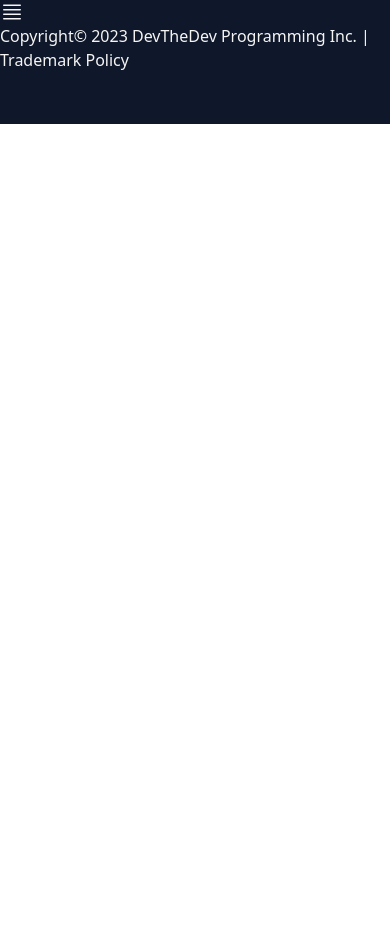
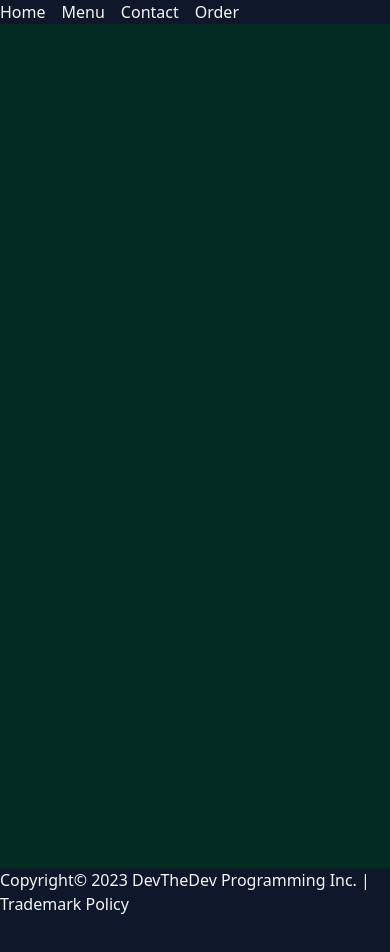
Before and after one commit to lapierredevon/dinner-for-two, a React (Create React App) app: page / in a window 390 px wide. Shown: the top 952 px of the page. Before the commit the page ends 844 px from the top, so only its background shows below. Built offline with nearby package versions, Linux system fonts and the light colour scheme.

Commit message:
fixed-white-space

```diff
--- a/package.json
+++ b/package.json
@@ -10,6 +10,7 @@
     "@types/node": "^16.18.21",
     "@types/react": "^18.0.30",
     "@types/react-dom": "^18.0.11",
+    "@types/react-router-dom": "^5.3.3",
     "framer-motion": "^10.10.0",
     "react": "^18.2.0",
     "react-dom": "^18.2.0",
--- a/src/App.tsx
+++ b/src/App.tsx
@@ -8,7 +8,7 @@ function App() {
   return (
     <div>
       <Header />
-      <div>
+      <div className="h-screen bg-emerald-950">
         <Outlet />
       </div>
       <div>
--- a/src/index.tsx
+++ b/src/index.tsx
@@ -8,6 +8,7 @@ import Menu from "./navigation/Menu";
 import ErrorRoute from "./navigation/ErrorPage";
 import Contact from "./navigation/Contact";
 import Orders from "./navigation/Orders";
+import ConfirmationPage from "./navigation/ConfirmationPage";
 
 /**
  * Continue to work on loader function for this project;
@@ -34,6 +35,10 @@ const router = createBrowserRouter([
         path: "/order",
         element: <Orders />,
       },
+      {
+        path: "/confirmation/:orderId",
+        element: <ConfirmationPage />,
+      },
     ],
   },
 ]);
--- /dev/null
+++ b/src/navigation/ConfirmationPage.tsx
@@ -0,0 +1,81 @@
+import React, { useEffect, useState } from "react";
+import { useParams } from "react-router-dom";
+import internal from "stream";
+
+// Build Confirmation Page
+// Confirmation page should make a get request to the database.
+// Display the order information on the page.
+interface CurrentOrder {
+  menu_item: string;
+  price: number;
+  quantity: number;
+}
+
+interface TotalOrder {
+  order_id: number;
+  receipt: Array<CurrentOrder>;
+}
+
+export default function ConfirmationPage() {
+  const [currentOrder, setCurrentOrder] = useState<TotalOrder>({
+    order_id: 0,
+    receipt: [],
+  });
+
+  const [total, setTotal] = useState(0);
+  const { orderId } = useParams();
+
+  useEffect(() => {
+    const abortController = new AbortController();
+    const signal = abortController.signal;
+    const recallOrder = async () => {
+      const order = await fetch(`http://localhost:5001/orders/${orderId}`, {
+        signal,
+      });
+      const returnedOrder = await order.json();
+      console.log("returnedOrder", returnedOrder.data);
+      await setCurrentOrder(returnedOrder.data);
+
+      // let sum = 0;
+      // for (let i = 0; i < currentOrder.receipt.length; i++) {
+      //   const element: CurrentOrder = currentOrder.receipt[i];
+      //   let sum = Number(element.price) * Number(element.quantity);
+      //   setTotal((total) => total + sum);
+      // }
+      // await setTotal(sum);
+    };
+    recallOrder();
+  }, [orderId]);
+
+  useEffect(() => {
+    for (let i = 0; i < currentOrder.receipt.length; i++) {
+      const element: CurrentOrder = currentOrder.receipt[i];
+      let sum = Number(element.price) * Number(element.quantity);
+      setTotal((total) => total + sum);
+    }
+  }, [currentOrder]);
+
+  return (
+    <div className="bg-emerald-950 text-stone-100">
+      <div className="text-3xl">
+        <p>{`Thank you for your order! Your order confirmation number is: ${orderId} `}</p>
+      </div>
+      <div>
+        {currentOrder.receipt.map((item: CurrentOrder) => {
+          return (
+            <div className="pt-5 ml-5 text-2xl">
+              <p>{`${item.menu_item} $${item.price}.00`}</p>
+              <p>{`Quantity: ${item.quantity}`}</p>
+            </div>
+          );
+        })}
+      </div>
+      {
+        <div className="mt-5 py-5 ml-5 flex flex-row text-2xl">
+          <p className="mr-3">Total:</p>
+          <p>{`$${total}.00`}</p>
+        </div>
+      }
+    </div>
+  );
+}
--- a/src/navigation/Menu.tsx
+++ b/src/navigation/Menu.tsx
@@ -4,10 +4,9 @@ import menuRoll from "../imagesAndVideos/menuRolls.png";
 // import loader from "../utils/api";
 
 /**
- * Fix the font size make mobiley responsive
- * @returns tsxcreated_at
+ * Fix the font size make mobile responsive
+ * @returns tsx created_at
  */
-
 export default function Menu() {
   interface MenuList {
     created_at?: string;
--- a/src/navigation/Orders.tsx
+++ b/src/navigation/Orders.tsx
@@ -2,11 +2,7 @@ import React, { useState, useEffect } from "react";
 import { motion } from "framer-motion";
 import AddToCart from "./AddToCart";
 import { postData } from "../utils/api";
-
-/**
- * Work on sending posts request to database
- * Create the final order page with an option to edit the data in the database
- */
+import { useNavigate } from "react-router-dom";
 
 interface CurrentOrder {
   menu_item?: string;
@@ -23,24 +19,20 @@ interface MenuList {
   id?: number;
 }
 
+interface Receipt {
+  receipt: Array<CurrentOrder>;
+}
+
 /**
  * Create a function that can handle post request
  * @returns
  */
 
-const postToDataBase = async (url: string, item: Array<MenuList>) => {
-  try {
-    const dataToServer = await postData(url, item);
-    console.log(dataToServer);
-  } catch (error) {
-    console.log(error);
-  }
-};
-
 export default function Orders() {
   const [sushiOrder, setSushiOrder] = useState<CurrentOrder[]>([]);
   const [menu, setMenu] = useState<MenuList[]>([]);
   const [tempId, setTempId] = useState<number>(0);
+  const navigate = useNavigate();
 
   const [popUp, setPopUp] = useState(false);
   const [addOrder, setAddOrder] = useState<MenuList>({
@@ -49,6 +41,16 @@ export default function Orders() {
     sushi_id: 0,
     id: 0,
   });
+
+  const postToDataBase = async (item: Receipt) => {
+    try {
+      const dataToServer = await postData(item);
+      console.log("Server", dataToServer.order_id);
+      navigate(`/confirmation/${dataToServer.order_id}`);
+    } catch (error) {
+      console.log(error);
+    }
+  };
 
   useEffect(() => {
     const abortController = new AbortController();
@@ -143,12 +145,10 @@ export default function Orders() {
                 className="bg-slate-900 w-48 h-9 rounded-lg"
                 onClick={(event) => {
                   event.preventDefault();
-                  const sendOrder = {
+                  const sendOrder: Receipt = {
                     receipt: sushiOrder,
                   };
-                  console.log(sendOrder);
-                  // postToDataBase("http://localhost:5001/orders", sushiOrder);
-                  // add code for making a post request and handling the promises return info.
+                  postToDataBase(sendOrder);
                 }}
               >
                 Submit Purchase
--- a/src/navigation/header.tsx
+++ b/src/navigation/header.tsx
@@ -16,7 +16,7 @@ export default function Header() {
   return (
     <header className="bg-slate-900 text-stone-100">
       <nav>
-        <div className="hidden md:flex justify-end max-w-screen h-[80px]">
+        <div className="md:flex justify-end max-w-screen md:h-[80px]">
           <div className="flex items-end space-x-4">
             <Link to={"/home"}>Home</Link>
             <Link to={"/menu"}>Menu</Link>
@@ -24,41 +24,6 @@ export default function Header() {
             <Link to={"/order"}>Order</Link>
           </div>
         </div>
-        <div className="md:hidden flex justify-start h-[auto] space-x-4">
-          <div className="flex flex-col">
-            <button onClick={showMobileMenu}>
-              <svg
-                xmlns="http://www.w3.org/2000/svg"
-                fill="none"
-                viewBox="0 0 24 24"
-                strokeWidth={1.5}
-                stroke="currentColor"
-                className="w-6 h-6"
-              >
-                <path
-                  strokeLinecap="round"
-                  strokeLinejoin="round"
-                  d="M3.75 5.25h16.5m-16.5 4.5h16.5m-16.5 4.5h16.5m-16.5 4.5h16.5"
-                />
-              </svg>
-            </button>
-          </div>
-          {displayMobileNavMenu && (
-            <div className="relative">
-              <div
-                className="flex flex-col items-start space-y-3  animate-slide-in absolute z-100
-                bg-slate-900 w-screen
-              "
-                style={{ top: "100%", left: -40 }}
-              >
-                <Link to={"/home"}>Home</Link>
-                <Link to={"/menu"}>Menu</Link>
-                <Link to={"/contact"}>Contact</Link>
-                <Link to={"/order"}>Order</Link>
-              </div>
-            </div>
-          )}
-        </div>
       </nav>
     </header>
   );
--- a/src/utils/api.tsx
+++ b/src/utils/api.tsx
@@ -36,6 +36,7 @@ const fetchJson = async (
     if (payload.error) {
       throw new Error(payload.error);
     }
+    console.log(payload);
     return payload.data;
   } catch (error: any) {
     if (error.name !== "AbortError") {
@@ -51,16 +52,48 @@ export async function loader(signal?: AbortSignal): Promise<any> {
   await fetchJson(url, { signal });
 }
 
-export async function postData(
+interface Receipt {
+  receipt: Array<CurrentOrder>;
+}
+
+interface CurrentOrder {
+  menu_item?: string;
+  price?: number;
+  quantity?: number;
+}
+
+// export async function postTables(table, signal) {
+//   const url = `${API_BASE_URL}/tables`;
+//   const options = {
+//     method: "POST",
+//     headers,
+//     body: JSON.stringify({ data: table }),
+//     signal,
+//   };
+//   return await fetchJson(url, options, {});
+// }
+
+export async function postData(data: Receipt) {
+  const url = `${API_BASE_URL}/orders`;
+  const options = {
+    method: "POST",
+    headers,
+    body: JSON.stringify({ data: data }),
+  };
+  return fetchJson(url, options);
+}
+
+/**
+ * export async function postData(
   url: string = "http://localhost:5001/orders",
-  data = {}
+  data: Receipt
 ) {
   const response = await fetch(url, {
     method: "POST",
     headers: {
       "Content-Type": "application/json",
     },
-    body: JSON.stringify(data),
+    body: JSON.stringify({ data: data }),
   });
 
   if (!response.ok) {
@@ -71,3 +104,4 @@ export async function postData(
 
   return responseData;
 }
+*/
```
Also changed, not shown: 1 other file (tests, documents, lock files or other folders).
